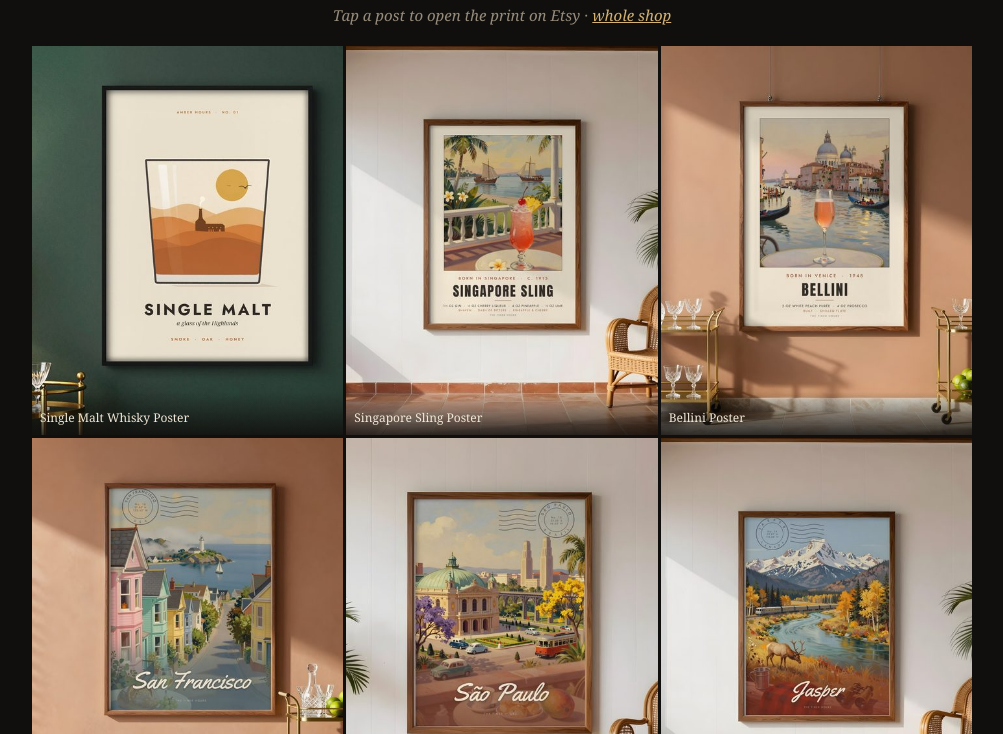
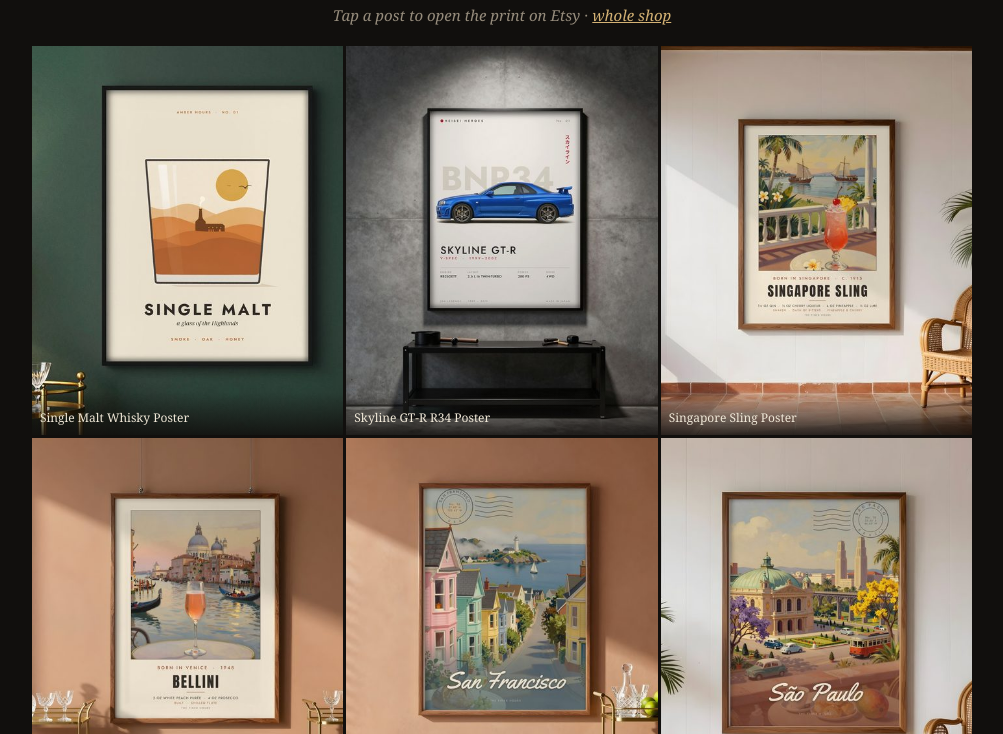
Before and after one commit to itsmedista/finer-hours, a plain HTML site: page index.html in a window 1280 px wide. Shown: the part 66-800 px from the top of the page, without its empty margins (138-1141 px from the left). Drawn offline with Linux system fonts and the light colour scheme.

Commit message:
Add post 45

```diff
--- a/index.html
+++ b/index.html
@@ -29,6 +29,7 @@ footer { text-align: center; color: var(--muted); padding: 24px 16px 40px; font-
 </header>
 <main>
 <a href="https://www.etsy.com/listing/4604658762" rel="noopener"><img src="img/52.jpg" width="480" height="600" loading="lazy" alt="Framed mid-century poster above a home bar: a whisky tumbler holding the Scottish Highlands: a small distillery with a smoking chimney on the ridge, a mustard sun and two gulls"><span>Single Malt Whisky Poster</span></a>
+<a href="https://www.etsy.com/listing/4603916928" rel="noopener"><img src="img/45.jpg" width="480" height="600" loading="lazy" alt="Framed minimalist JDM poster in a room: The BNR34 Skyline GT-R V-Spec in Bayside Blue, RB26DETT twin-turbo straight six, 280 PS, all-wheel drive"><span>Skyline GT-R R34 Poster</span></a>
 <a href="https://www.etsy.com/listing/4617408727" rel="noopener"><img src="img/36.jpg" width="480" height="600" loading="lazy" alt="Framed Singapore Sling poster, born in Singapore c. 1915, on a white colonial veranda beside green shutters, a rattan armchair and a potted palm"><span>Singapore Sling Poster</span></a>
 <a href="https://www.etsy.com/listing/4617407099" rel="noopener"><img src="img/35.jpg" width="480" height="600" loading="lazy" alt="Framed Bellini poster, born in Venice 1948, on a terracotta wall between two brass bar carts with crystal glasses and limes"><span>Bellini Poster</span></a>
 <a href="https://www.etsy.com/listing/4619118290" rel="noopener"><img src="img/19.jpg" width="480" height="600" loading="lazy" alt="Framed San Francisco travel poster on a sunlit terracotta wall above a brass bar cart with a decanter and limes"><span>San Francisco Poster</span></a>
```
Also changed, not shown: img/45.jpg (added).
